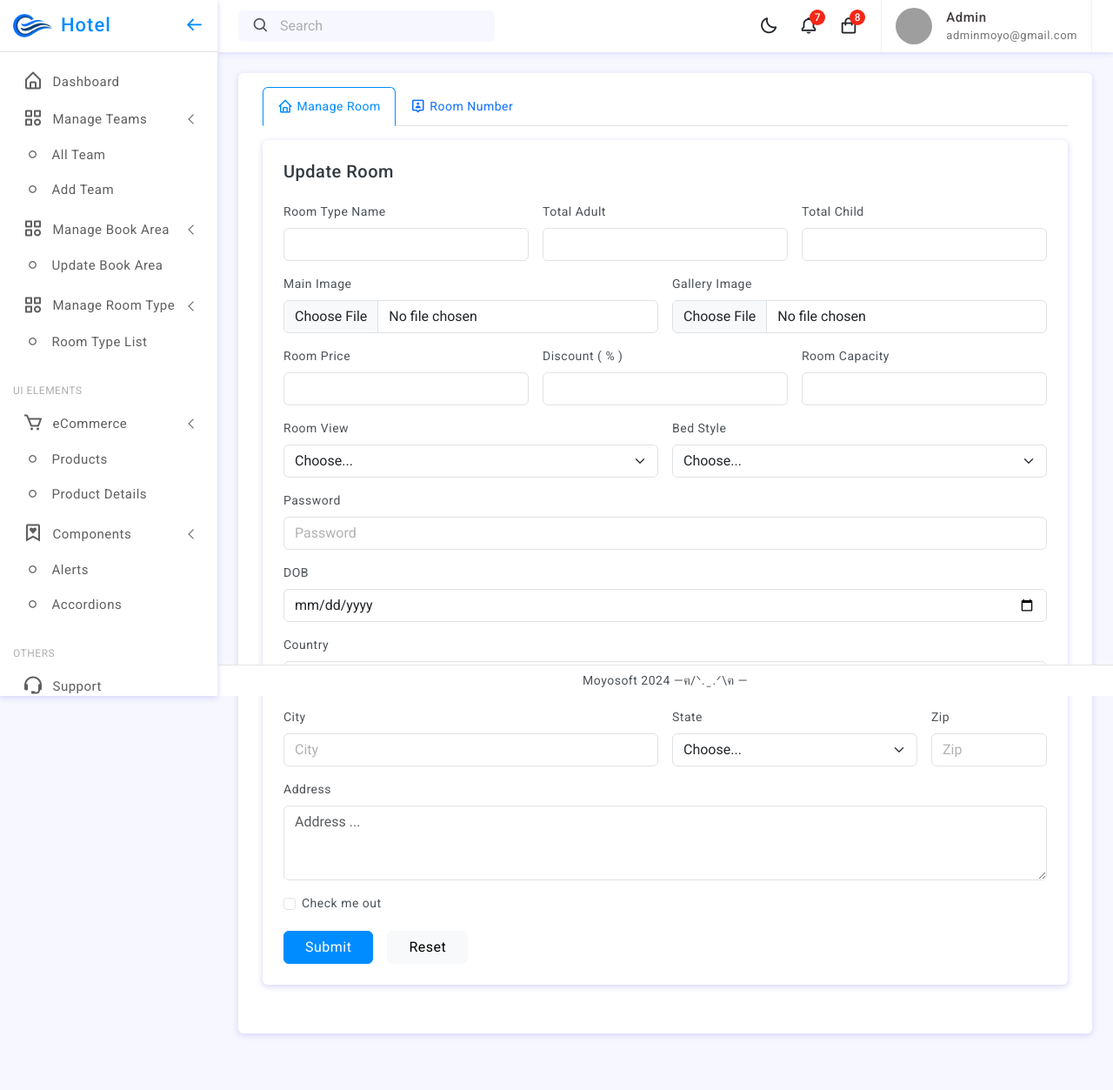
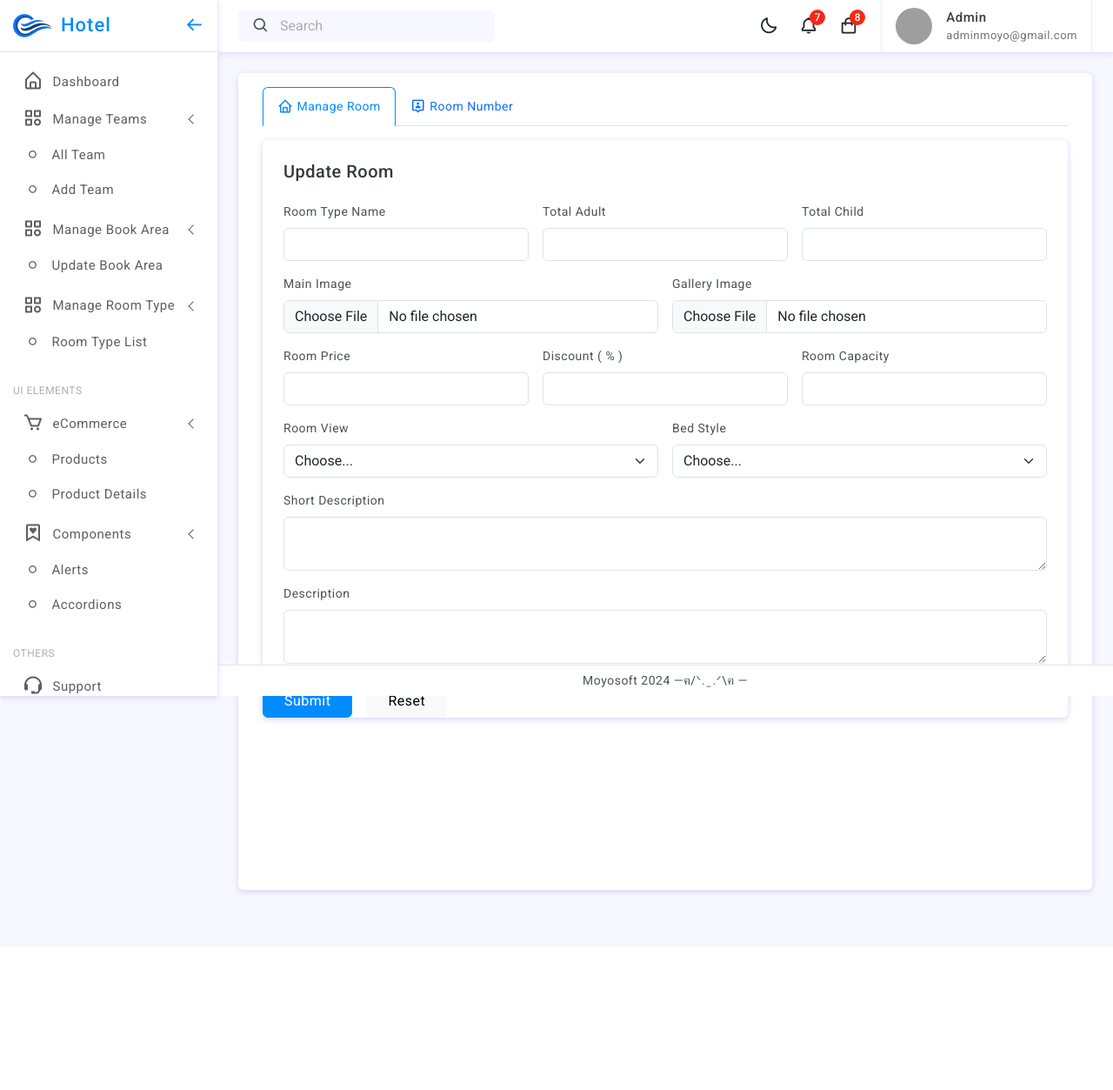
Before and after one commit to moyosxtouch/LaravelHotel, a Laravel app: page /edit/room/1 in a window 1280 px wide. Shown: the whole page at 87% size. After the commit the page ends 1029 px from the top, so only its background shows below. Run offline with Laravel 9, Linux system fonts and the light colour scheme; a user stored in the database is signed in; data comes from the database, SQL or seed files in the repository; data that the repository does not hold is empty; some libraries are stand-ins or nearby versions; grey boxes are pictures that could not be loaded.

Commit message:
edit room setup update5

```diff
--- a/resources/views/admin/admin_dashboard.blade.php
+++ b/resources/views/admin/admin_dashboard.blade.php
@@ -108,6 +108,14 @@
 		  } );
 	</script>
      <!-- DataTable -->
+     <script src="https://cdn.tiny.cloud/1/no-api-key/tinymce/6/tinymce.min.js" referrerpolicy="origin"></script>
+<script>
+   tinymce.init({
+     selector: 'textarea#myeditorinstance', // Replace this CSS selector to match the placeholder element for TinyMCE
+     plugins: 'powerpaste advcode table lists checklist',
+     toolbar: 'undo redo | blocks| bold italic | bullist numlist checklist | code | table'
+   });
+</script>
 </body>
 
 </html>
--- a/resources/views/backend/allroom/rooms/edit_rooms.blade.php
+++ b/resources/views/backend/allroom/rooms/edit_rooms.blade.php
@@ -98,50 +98,17 @@
         </div>
 
 
+
+
         <div class="col-md-12">
-            <label for="input5" class="form-label">Password</label>
-            <input type="password" class="form-control" id="input5" placeholder="Password">
+            <label for="input11" class="form-label">Short Description</label>
+            <textarea class="form-control" name="short_desc" id="input11">{{$editData->short_desc}}</textarea>
         </div>
-        <div class="col-md-12">
-            <label for="input6" class="form-label">DOB</label>
-            <input type="date" class="form-control" id="input6" placeholder="Date of Birth">
-        </div>
-        <div class="col-md-12">
-            <label for="input7" class="form-label">Country</label>
-            <select id="input7" class="form-select">
-                <option selected="">Choose...</option>
-                <option>One</option>
-                <option>Two</option>
-                <option>Three</option>
-            </select>
+         <div class="col-md-12">
+            <label for="input11" class="form-label"> Description</label>
+            <textarea class="form-control" name="short_desc" id="myeditorinstance" >{!!$editData->description!!}</textarea>
         </div>
 
-        <div class="col-md-6">
-            <label for="input8" class="form-label">City</label>
-            <input type="text" class="form-control" id="input8" placeholder="City">
-        </div>
-        <div class="col-md-4">
-            <label for="input9" class="form-label">State</label>
-            <select id="input9" class="form-select">
-                <option selected="">Choose...</option>
-                <option>One</option>
-                <option>Two</option>
-                <option>Three</option>
-            </select>
-        </div>
-        <div class="col-md-2">
-            <label for="input10" class="form-label">Zip</label>
-            <input type="text" class="form-control" id="input10" placeholder="Zip">
-        </div>
-        <div class="col-md-12">
-            <label for="input11" class="form-label">Address</label>
-            <textarea class="form-control" id="input11" placeholder="Address ..." rows="3"></textarea>
-        </div>
-        <div class="col-md-12">
-            <div class="form-check">
-                <input class="form-check-input" type="checkbox" id="input12">
-                <label class="form-check-label" for="input12">Check me out</label>
-            </div>
         </div>
         <div class="col-md-12">
             <div class="d-md-flex d-grid align-items-center gap-3">
```
